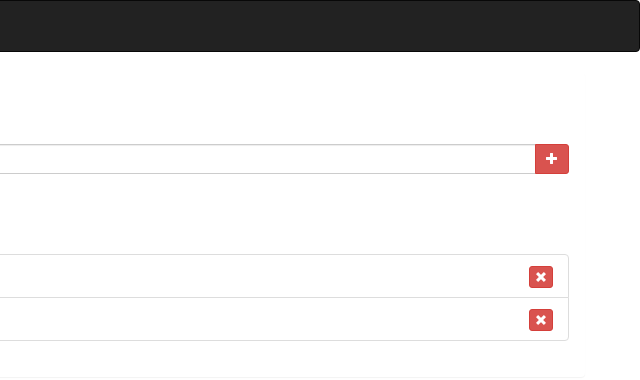
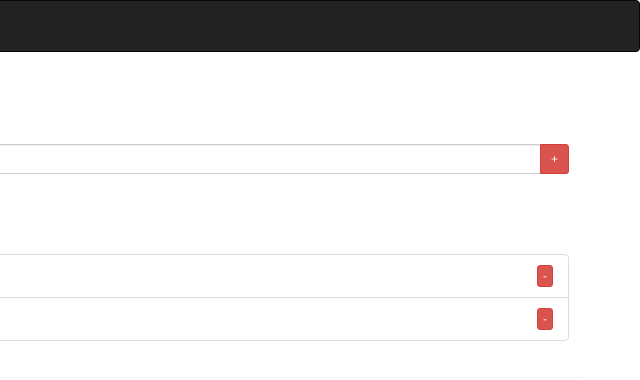
Before and after one commit to GageChan/todolist, a plain HTML site: page index.html in a window 1280 px wide. Shown: the full height of the page, 640-1280 px from the left. Drawn offline with Linux system fonts and the light colour scheme.

Commit message:
update font icon

```diff
--- a/index.html
+++ b/index.html
@@ -31,7 +31,7 @@
                         <div class="input-group input-group-sm">
                             <input type="text" v-model="title" @keyup.enter="add" class="form-control" placeholder="请输入要添加的任务">
                             <span class="input-group-btn">
-                                <button @click="add" class="btn btn-xs btn-danger"><span class=" glyphicon glyphicon-plus"></span></button>
+                                <button @click="add" class="btn btn-xs btn-danger">+</button>
                             </span>
                         </div>
                         <br/>
@@ -48,7 +48,7 @@
                                     <span v-text="todo.title"></span>
                                 </span>
                                 <input @blur="cancel" @keyup.enter="cancel" type="text" v-model="todo.title" v-show="todo == cur_todo" v-focus="todo == cur_todo">
-                                <button @click="remove(todo)" class="btn btn-danger pull-right btn-xs glyphicon glyphicon-remove"></button>
+                                <button @click="remove(todo)" class="btn btn-danger pull-right btn-xs">-</button>
                             </li>
                         </ul>
                     </div>
```
